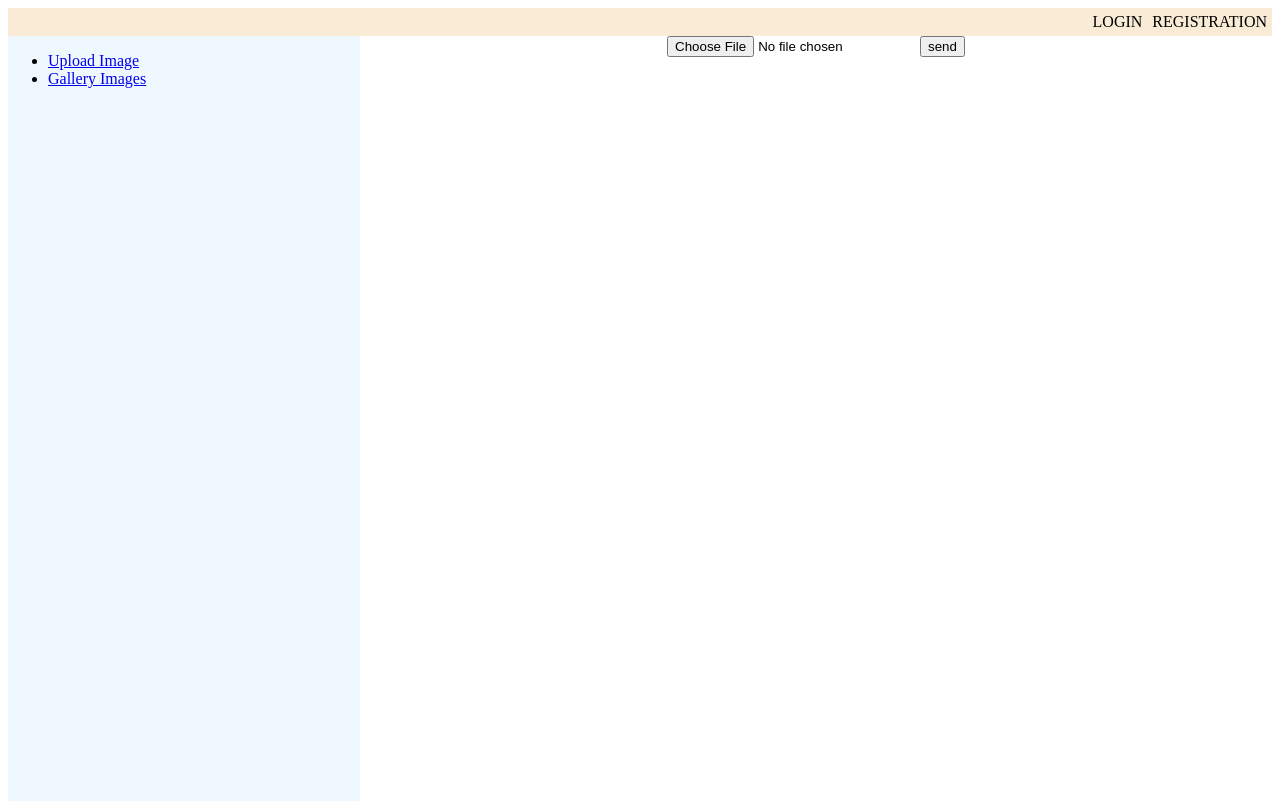
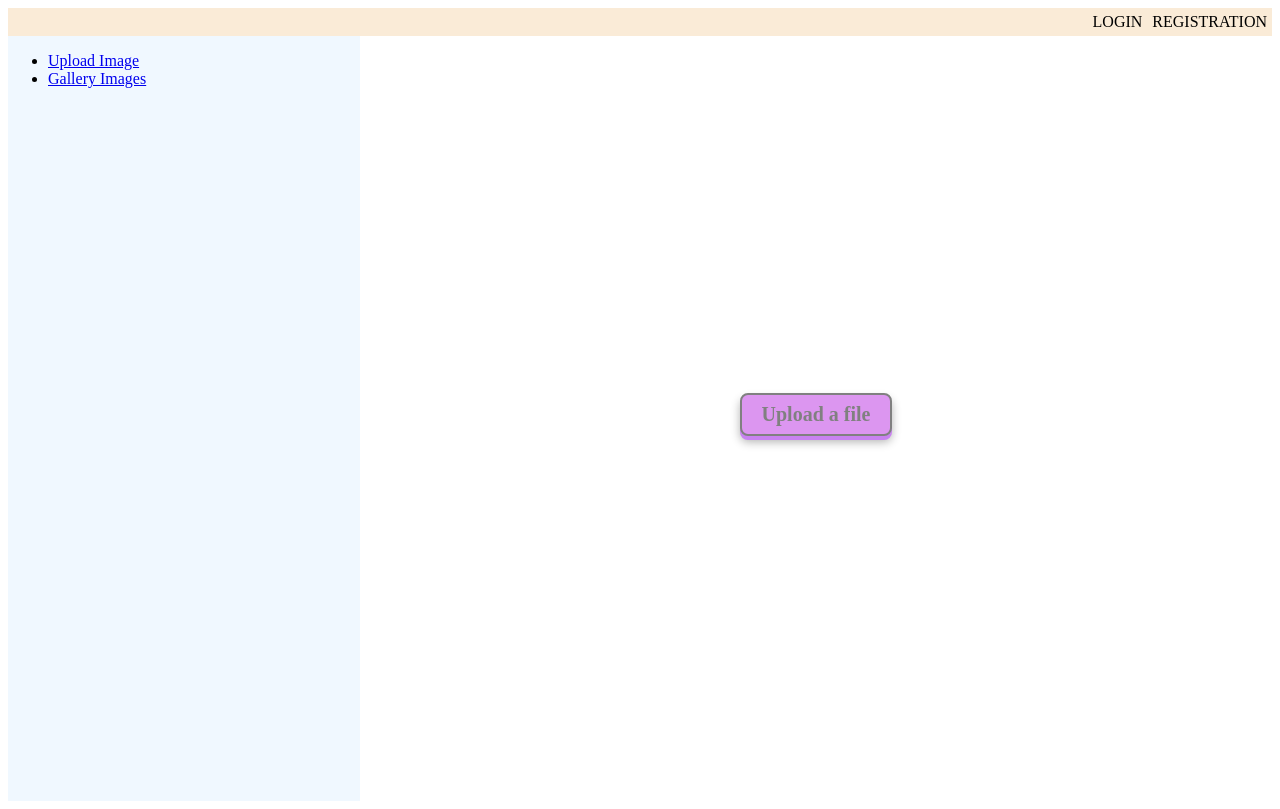
Before and after one commit to HollyBang/image-cloud, a React (Create React App) app in the folder front/: page / in a window 1280 px wide. Built offline with nearby package versions, Linux system fonts and the light colour scheme.

Commit message:
added input file  styles

```diff
--- /dev/null
+++ b/front/src/components/ImgUpload/ImgUpload.css
@@ -0,0 +1,54 @@
+.upload-btn-wrapper {
+    position: relative;
+    /* overflow: hidden; */
+    display: inline-block;
+    margin: 10px;
+    align-self: center;
+
+}
+#inputFile {
+    opacity: 0;
+    visibility: hidden;
+    display: none;
+}
+
+.btn {
+    display: inline-block;
+    border: 2px solid gray;
+    color: gray;
+    background-color: white;
+    padding: 8px 20px;
+    border-radius: 8px;
+    font-size: 20px;
+    cursor: pointer;
+    user-select: none;
+    font-weight: bold;
+    box-shadow: 0 0.2em 0 rgb(200, 130, 240), 0 0.3em 0.5em rgba(0, 0, 0, .3);
+    background: rgb(220, 150, 240);
+    transform: translateY(-0.2em);
+    transition: all 0.3s;
+}
+.btn:hover
+{
+  box-shadow:
+    0 0.35em 0 rgb(190,120,230),
+    0 0.4em 0.5em rgba(0,0,0,.3);
+  background: rgb(230,160,250);
+  transform: translateY(-0.35em);
+}
+.btn:active
+{
+  box-shadow:
+    0 0em 0 rgb(190,120,230),
+    0 0em 0em rgba(0,0,0,.3);
+  background: rgb(190,120,230);
+  transform: translateY(0em);
+}
+
+.upload-btn-wrapper input[type=file] {
+    font-size: 100px;
+    position: absolute;
+    left: 0;
+    top: 0;
+    opacity: 0;
+}
--- a/front/src/components/ImgUpload/ImgUpload.jsx
+++ b/front/src/components/ImgUpload/ImgUpload.jsx
@@ -2,6 +2,8 @@ import React, { Component } from 'react';
 import { bindActionCreators } from 'redux';
 import { connect } from 'react-redux';
 
+
+import './ImgUpload.css';
 import imgUpload from '../../actions/imgUpload';
 
 
@@ -22,33 +24,33 @@ class ImgUpload extends Component {
         data.append('filename', e.target.files[0].name);
 
         console.log(e.target.files);
-        this.setState({
-            formData: data
-        });
+        // this.setState({
+        //     formData: data
+        // });
         // e.target.value = null;
+        this.props.imgUpload(data);
     }
 
-    handleSubmit(e){
+    handleSubmit(e) {
         e.preventDefault();
-        let data = this.state.formData;
-        this.props.imgUpload(data);
+        // let data = this.state.formData;
+        // this.props.imgUpload(data);
         // this.input.value = null;
     }
     render() {
         return (
-            <div>
-                <form onSubmit={this.handleSubmit}>
-                    <input type="file" name="selectedFile" onChange={this.handleUploadFile} />
-                    <button>send</button>
+                <form onSubmit={this.handleSubmit} className="upload-btn-wrapper">
+                    {/* <button className="btn">Upload a file</button> */}
+                    <label className="btn" htmlFor="inputFile">Upload a file</label>
+                    <input id="inputFile" type="file" name="selectedFile" onChange={this.handleUploadFile} />
                 </form>
-            </div>
         );
     }
 }
 
 const mapDispatchToProps = dispatch => bindActionCreators({
     imgUpload,
-  }, dispatch);
+}, dispatch);
 
 export default connect(null, mapDispatchToProps)(ImgUpload);
 
```
Also changed, not shown: 1 other file (tests, documents, lock files or other folders).
